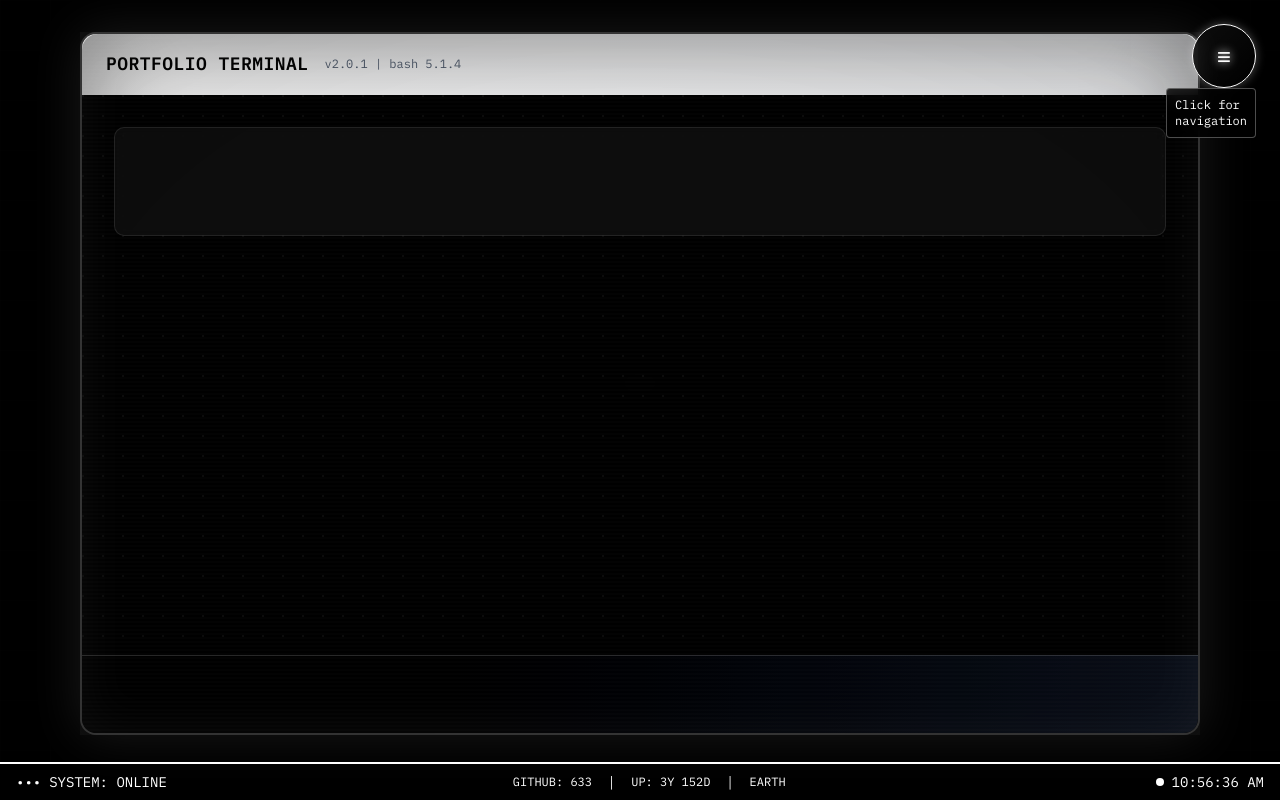
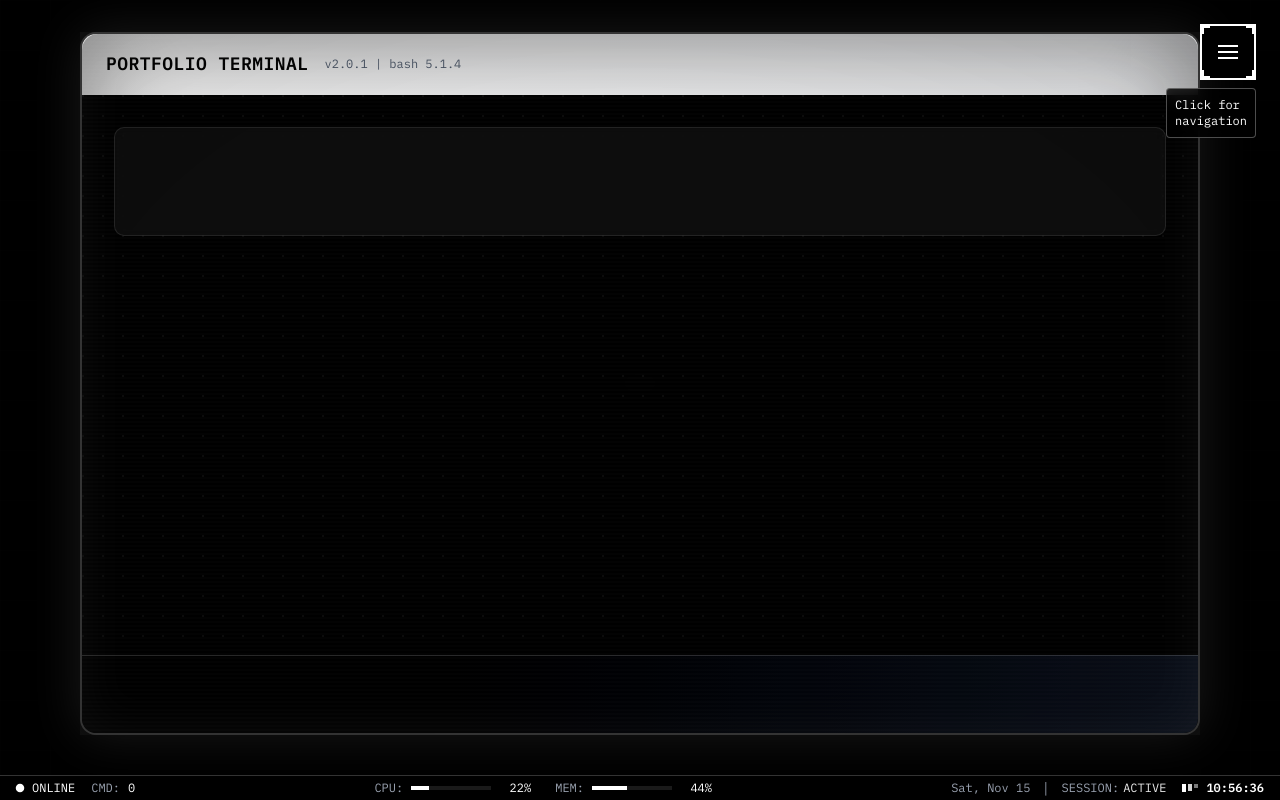
Before and after one commit to Salman-TCM/protfolio-v2, a Next.js app: page / in a window 1280 px wide. Built offline with nearby package versions, Linux system fonts and the light colour scheme.

Commit message:
improve status bar

```diff
--- a/components/floating-navigation.tsx
+++ b/components/floating-navigation.tsx
@@ -11,35 +11,62 @@ const FloatingNavigation = ({ onNavigate }: FloatingNavigationProps) => {
   const [isOpen, setIsOpen] = useState(false)
 
   const navItems = [
-    { label: 'About', command: 'about', icon: '[i]', color: 'white' },
-    { label: 'Projects', command: 'projects', icon: '[▣]', color: 'white' },
-    { label: 'Skills', command: 'skills', icon: '[♦]', color: 'gray' },
-    { label: 'Contact', command: 'contact', icon: '[@]', color: 'white' },
-    { label: 'Download CV', command: 'cv', icon: '[↓]', color: 'gray' },
-    { label: 'AI Chat', command: 'ai', icon: '[◊]', color: 'gray' },
-    { label: 'Help', command: 'help', icon: '[?]', color: 'white' },
-    { label: 'Sound', command: 'sound', icon: '[♪]', color: 'white' },
+    { label: 'About', command: 'about', icon: '◉', color: 'white' },
+    { label: 'Projects', command: 'projects', icon: '▦', color: 'white' },
+    { label: 'Skills', command: 'skills', icon: '◆', color: 'gray' },
+    { label: 'Contact', command: 'contact', icon: '✉', color: 'white' },
+    { label: 'Download CV', command: 'cv', icon: '⬇', color: 'gray' },
+    { label: 'AI Chat', command: 'ai', icon: '⟟', color: 'gray' },
+    { label: 'Help', command: 'help', icon: '?', color: 'white' },
+    { label: 'Sound', command: 'sound', icon: '♫', color: 'white' },
   ]
 
   return (
     <div className="fixed top-4 sm:top-6 right-4 sm:right-6 z-50 nav-top-right">
-      {/* Main Toggle Button - Enhanced */}
+      {/* Main Toggle Button - Improved Design */}
       <motion.button
-        whileHover={{ scale: 1.1, boxShadow: '0 0 20px rgba(255, 255, 255, 0.6)' }}
-        whileTap={{ scale: 0.9 }}
+        whileHover={{ scale: 1.05 }}
+        whileTap={{ scale: 0.95 }}
         onClick={() => setIsOpen(!isOpen)}
-        className="w-12 h-12 sm:w-14 sm:h-14 md:w-16 md:h-16 bg-black/80 border-1 border-white rounded-full flex items-center justify-center text-white hover:bg-white/10 transition-all backdrop-blur-sm relative overflow-hidden"
-        style={{ boxShadow: '0 0 10px rgba(255, 255, 255, 0.3)' }}
+        className="w-12 h-12 sm:w-14 sm:h-14 bg-black border-2 border-white flex items-center justify-center text-white hover:bg-white hover:text-black transition-all relative group"
+        aria-label="Toggle navigation menu"
       >
-        <div className="absolute inset-0 bg-gradient-to-br from-white/5 to-transparent" />
         <motion.div
-          animate={{ rotate: isOpen ? 45 : 0 }}
-          transition={{ duration: 0.3 }}
-          className="text-lg sm:text-xl md:text-2xl font-bold z-10"
-          style={{ textShadow: '0 0 10px currentColor' }}
+          className="flex flex-col gap-1 w-5 h-5 justify-center items-center"
+          animate={{ rotate: isOpen ? 180 : 0 }}
+          transition={{ duration: 0.3, type: "spring", stiffness: 200 }}
         >
-          {isOpen ? '✕' : '≡'}
+          <motion.span
+            className="w-5 h-0.5 bg-current transition-all origin-center"
+            animate={{
+              rotate: isOpen ? 45 : 0,
+              y: isOpen ? 2.5 : 0
+            }}
+            transition={{ duration: 0.3 }}
+          />
+          <motion.span
+            className="w-5 h-0.5 bg-current transition-all"
+            animate={{
+              opacity: isOpen ? 0 : 1,
+              x: isOpen ? -20 : 0
+            }}
+            transition={{ duration: 0.2 }}
+          />
+          <motion.span
+            className="w-5 h-0.5 bg-current transition-all origin-center"
+            animate={{
+              rotate: isOpen ? -45 : 0,
+              y: isOpen ? -2.5 : 0
+            }}
+            transition={{ duration: 0.3 }}
+          />
         </motion.div>
+
+        {/* Corner accent lines */}
+        <div className="absolute top-0 left-0 w-2 h-2 border-t-2 border-l-2 border-white group-hover:border-black" />
+        <div className="absolute top-0 right-0 w-2 h-2 border-t-2 border-r-2 border-white group-hover:border-black" />
+        <div className="absolute bottom-0 left-0 w-2 h-2 border-b-2 border-l-2 border-white group-hover:border-black" />
+        <div className="absolute bottom-0 right-0 w-2 h-2 border-b-2 border-r-2 border-white group-hover:border-black" />
       </motion.button>
 
       {/* Navigation Menu - Responsive */}
@@ -66,7 +93,7 @@ const FloatingNavigation = ({ onNavigate }: FloatingNavigationProps) => {
                     onNavigate(item.command)
                     setIsOpen(false)
                   }}
-                  className={`w-full flex items-center space-x-2 sm:space-x-3 p-2 sm:p-3 rounded border border-${item.color}/30 text-${item.color} hover:bg-${item.color}/10 transition-all font-mono text-xs sm:text-sm`}
+                  className={`w-full flex items-center space-x-2 sm:space-x-3 p-2 sm:p-3 border border-white/20 text-white hover:bg-white hover:text-black transition-all font-mono text-xs sm:text-sm group`}
                 >
                   <span className="text-sm sm:text-lg">{item.icon}</span>
                   <span className="flex-1 text-left">{item.label}</span>
--- a/components/status-bar.tsx
+++ b/components/status-bar.tsx
@@ -1,46 +1,162 @@
 "use client"
 
 import { useState, useEffect } from "react"
+import { motion } from "framer-motion"
 
 export function StatusBar() {
   const [time, setTime] = useState<string>("")
+  const [date, setDate] = useState<string>("")
+  const [cpuUsage, setCpuUsage] = useState<number>(0)
+  const [memoryUsage, setMemoryUsage] = useState<number>(0)
+  const [networkStatus, setNetworkStatus] = useState<"online" | "offline">("online")
+  const [commandCount, setCommandCount] = useState<number>(0)
 
   useEffect(() => {
-    setTime(new Date().toLocaleTimeString())
-    const timer = setInterval(() => {
-      setTime(new Date().toLocaleTimeString())
-    }, 1000)
-    return () => clearInterval(timer)
+    // Update time and date
+    const updateTimeDate = () => {
+      const now = new Date()
+      setTime(now.toLocaleTimeString('en-US', { hour12: false, hour: '2-digit', minute: '2-digit', second: '2-digit' }))
+      setDate(now.toLocaleDateString('en-US', { weekday: 'short', month: 'short', day: 'numeric' }))
+    }
+
+    updateTimeDate()
+    const timer = setInterval(updateTimeDate, 1000)
+
+    // Simulate CPU and Memory usage
+    const usageTimer = setInterval(() => {
+      setCpuUsage(Math.floor(Math.random() * 30) + 10) // 10-40%
+      setMemoryUsage(Math.floor(Math.random() * 20) + 30) // 30-50%
+    }, 3000)
+
+    // Check network status
+    const handleOnline = () => setNetworkStatus("online")
+    const handleOffline = () => setNetworkStatus("offline")
+
+    window.addEventListener('online', handleOnline)
+    window.addEventListener('offline', handleOffline)
+
+    // Load command count from localStorage
+    const savedCount = localStorage.getItem('commandCount')
+    if (savedCount) {
+      setCommandCount(parseInt(savedCount))
+    }
+
+    return () => {
+      clearInterval(timer)
+      clearInterval(usageTimer)
+      window.removeEventListener('online', handleOnline)
+      window.removeEventListener('offline', handleOffline)
+    }
+  }, [])
+
+  // Listen for command executions
+  useEffect(() => {
+    const handleCommandExecute = () => {
+      setCommandCount(prev => {
+        const newCount = prev + 1
+        localStorage.setItem('commandCount', newCount.toString())
+        return newCount
+      })
+    }
+
+    window.addEventListener('commandExecuted', handleCommandExecute)
+    return () => window.removeEventListener('commandExecuted', handleCommandExecute)
   }, [])
 
   return (
-    <div className="fixed bottom-0 left-0 right-0 bg-black border-t-2 border-white px-4 py-2 font-mono text-sm">
-      <div className="max-w-7xl mx-auto flex items-center justify-between">
-        {/* Left side - Status indicators */}
-        <div className="flex items-center gap-2 text-white">
-          <span>•••</span>
-          <span>SYSTEM: ONLINE</span>
+    <motion.div
+      className="fixed bottom-0 left-0 right-0 bg-black border-t border-white/20 px-4 py-1 font-mono text-xs z-40"
+      initial={{ y: 100 }}
+      animate={{ y: 0 }}
+      transition={{ type: "spring", stiffness: 300, damping: 30 }}
+    >
+      <div className="max-w-full flex items-center justify-between">
+        {/* Left side - System Status */}
+        <div className="flex items-center gap-4">
+          <div className="flex items-center gap-2">
+            <motion.div
+              className={`w-2 h-2 rounded-full ${networkStatus === 'online' ? 'bg-white' : 'bg-gray-500'}`}
+              animate={{
+                scale: networkStatus === 'online' ? [1, 1.2, 1] : 1,
+                opacity: networkStatus === 'online' ? 1 : 0.5
+              }}
+              transition={{ repeat: Infinity, duration: 2 }}
+            />
+            <span className="text-white uppercase">{networkStatus}</span>
+          </div>
+
+          <div className="hidden sm:flex items-center gap-2 text-gray-400">
+            <span>CMD:</span>
+            <span className="text-white">{commandCount}</span>
+          </div>
         </div>
 
-        {/* Center - System info */}
-        <div className="flex items-center gap-4 text-gray text-xs">
-          <span>GITHUB: 633</span>
-          <span>│</span>
-          <span>UP: 3Y 152D</span>
-          <span>│</span>
-          <span>EARTH</span>
+        {/* Center - Resource Monitor */}
+        <div className="hidden md:flex items-center gap-6 text-gray-400">
+          <div className="flex items-center gap-2">
+            <span>CPU:</span>
+            <div className="w-20 h-1 bg-white/10 relative overflow-hidden">
+              <motion.div
+                className="absolute left-0 top-0 h-full bg-white"
+                animate={{ width: `${cpuUsage}%` }}
+                transition={{ type: "spring", stiffness: 100 }}
+              />
+            </div>
+            <span className="text-white w-8 text-right">{cpuUsage}%</span>
+          </div>
+
+          <div className="flex items-center gap-2">
+            <span>MEM:</span>
+            <div className="w-20 h-1 bg-white/10 relative overflow-hidden">
+              <motion.div
+                className="absolute left-0 top-0 h-full bg-white"
+                animate={{ width: `${memoryUsage}%` }}
+                transition={{ type: "spring", stiffness: 100 }}
+              />
+            </div>
+            <span className="text-white w-8 text-right">{memoryUsage}%</span>
+          </div>
         </div>
 
-        {/* Right side - Status icons and time */}
-        <div className="flex items-center gap-2">
-          <div className="flex gap-1">
-            <div className="w-2 h-2 bg-gray rounded-full" />
-            <div className="w-2 h-2 bg-gray rounded-full" />
-            <div className="w-2 h-2 bg-white rounded-full" />
+        {/* Right side - Date, Time and Session */}
+        <div className="flex items-center gap-4">
+          <div className="hidden sm:flex items-center gap-3 text-gray-400">
+            <span className="hidden lg:inline">{date}</span>
+            <span className="hidden md:inline">│</span>
+            <div className="flex items-center gap-1">
+              <span>SESSION:</span>
+              <motion.span
+                className="text-white"
+                animate={{ opacity: [1, 0.5, 1] }}
+                transition={{ duration: 3, repeat: Infinity }}
+              >
+                ACTIVE
+              </motion.span>
+            </div>
           </div>
-          <span className="text-white">{time}</span>
+
+          <div className="flex items-center gap-2">
+            <div className="flex gap-0.5">
+              {[...Array(3)].map((_, i) => (
+                <motion.div
+                  key={i}
+                  className="w-1 h-3 bg-white/30"
+                  animate={{
+                    height: [3, 8, 3],
+                    backgroundColor: ['rgba(255,255,255,0.3)', 'rgba(255,255,255,1)', 'rgba(255,255,255,0.3)']
+                  }}
+                  transition={{
+                    duration: 1,
+                    repeat: Infinity,
+                    delay: i * 0.2
+                  }}
+                />
+              ))}
+            </div>
+            <span className="text-white font-bold">{time}</span>
+          </div>
         </div>
       </div>
-    </div>
+    </motion.div>
   )
 }
```
Also changed, not shown: app/layout.tsx (+19 -19 lines).
